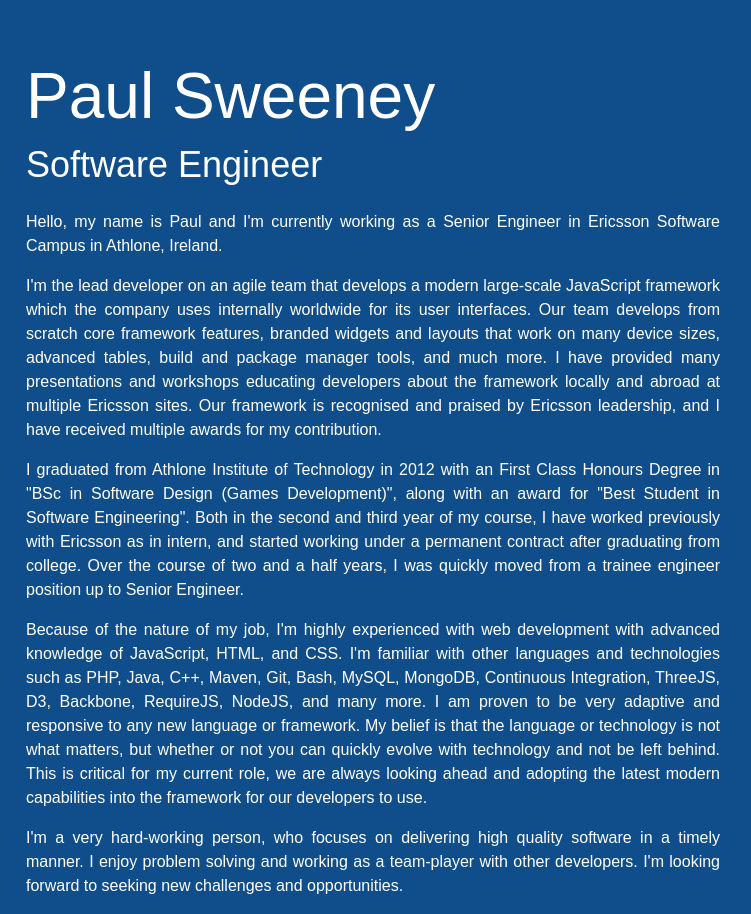
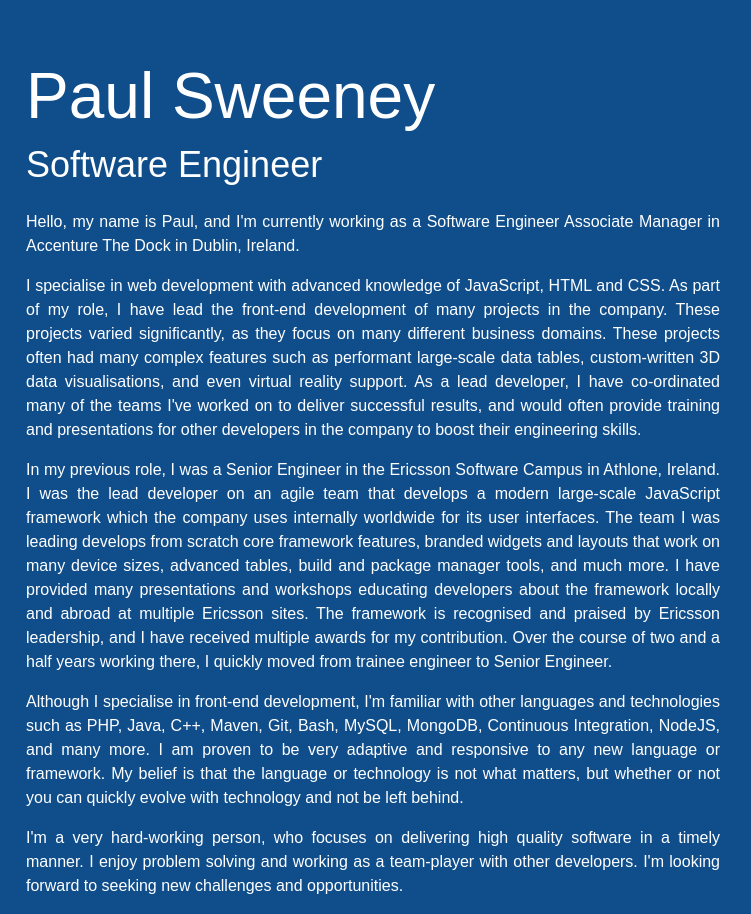
Before and after one commit to PepsRyuu/pepsryuu.github.io, a plain HTML site: page index.html in a window 1280 px wide. Shown: the full height of the page, 432-1183 px from the left. Drawn offline with Linux system fonts and the light colour scheme.

Commit message:
Updated bio

```diff
--- a/index.html
+++ b/index.html
@@ -29,10 +29,10 @@
             </div>
         </div>
         <div id="bio">
-            <p>Hello, my name is Paul and I'm currently working as a Senior Engineer in Ericsson Software Campus in Athlone, Ireland.</p>
-            <p>I'm the lead developer on an agile team that develops a modern large-scale JavaScript framework which the company uses internally worldwide for its user interfaces. Our team develops from scratch core framework features, branded widgets and layouts that work on many device sizes, advanced tables, build and package manager tools, and much more. I have provided many presentations and workshops educating developers about the framework locally and abroad at multiple Ericsson sites. Our framework is recognised and praised by Ericsson leadership, and I have received multiple awards for my contribution.</p>
-            <p>I graduated from Athlone Institute of Technology in 2012 with an First Class Honours Degree in "BSc in Software Design (Games Development)", along with an award for "Best Student in Software Engineering". Both in the second and third year of my course, I have worked previously with Ericsson as in intern, and started working under a permanent contract after graduating from college. Over the course of two and a half years, I was quickly moved from a trainee engineer position up to Senior Engineer.</p>
-            <p>Because of the nature of my job, I'm highly experienced with web development with advanced knowledge of JavaScript, HTML, and CSS. I'm familiar with other languages and technologies such as PHP, Java, C++, Maven, Git, Bash, MySQL, MongoDB, Continuous Integration, ThreeJS, D3, Backbone, RequireJS, NodeJS, and many more. I am proven to be very adaptive and responsive to any new language or framework. My belief is that the language or technology is not what matters, but whether or not you can quickly evolve with technology and not be left behind. This is critical for my current role, we are always looking ahead and adopting the latest modern capabilities into the framework for our developers to use.</p>
+            <p>Hello, my name is Paul, and I'm currently working as a Software Engineer Associate Manager in Accenture The Dock in Dublin, Ireland.</p>
+            <p>I specialise in web development with advanced knowledge of JavaScript, HTML and CSS. As part of my role, I have lead the front-end development of many projects in the company. These projects varied significantly, as they focus on many different business domains. These projects often had many complex features such as performant large-scale data tables, custom-written 3D data visualisations, and even virtual reality support. As a lead developer, I have co-ordinated many of the teams I've worked on to deliver successful results, and would often provide training and presentations for other developers in the company to boost their engineering skills.</p>
+            <p>In my previous role, I was a Senior Engineer in the Ericsson Software Campus in Athlone, Ireland. I was the lead developer on an agile team that develops a modern large-scale JavaScript framework which the company uses internally worldwide for its user interfaces. The team I was leading develops from scratch core framework features, branded widgets and layouts that work on many device sizes, advanced tables, build and package manager tools, and much more. I have provided many presentations and workshops educating developers about the framework locally and abroad at multiple Ericsson sites. The framework is recognised and praised by Ericsson leadership, and I have received multiple awards for my contribution. Over the course of two and a half years working there, I quickly moved from trainee engineer to Senior Engineer.</p>
+            <p>Although I specialise in front-end development, I'm familiar with other languages and technologies such as PHP, Java, C++, Maven, Git, Bash, MySQL, MongoDB, Continuous Integration, NodeJS, and many more. I am proven to be very adaptive and responsive to any new language or framework. My belief is that the language or technology is not what matters, but whether or not you can quickly evolve with technology and not be left behind.</p>
             <p>I'm a very hard-working person, who focuses on delivering high quality software in a timely manner. I enjoy problem solving and working as a team-player with other developers. I'm looking forward to seeking new challenges and opportunities.</p>
         </div>
     </div>
```
